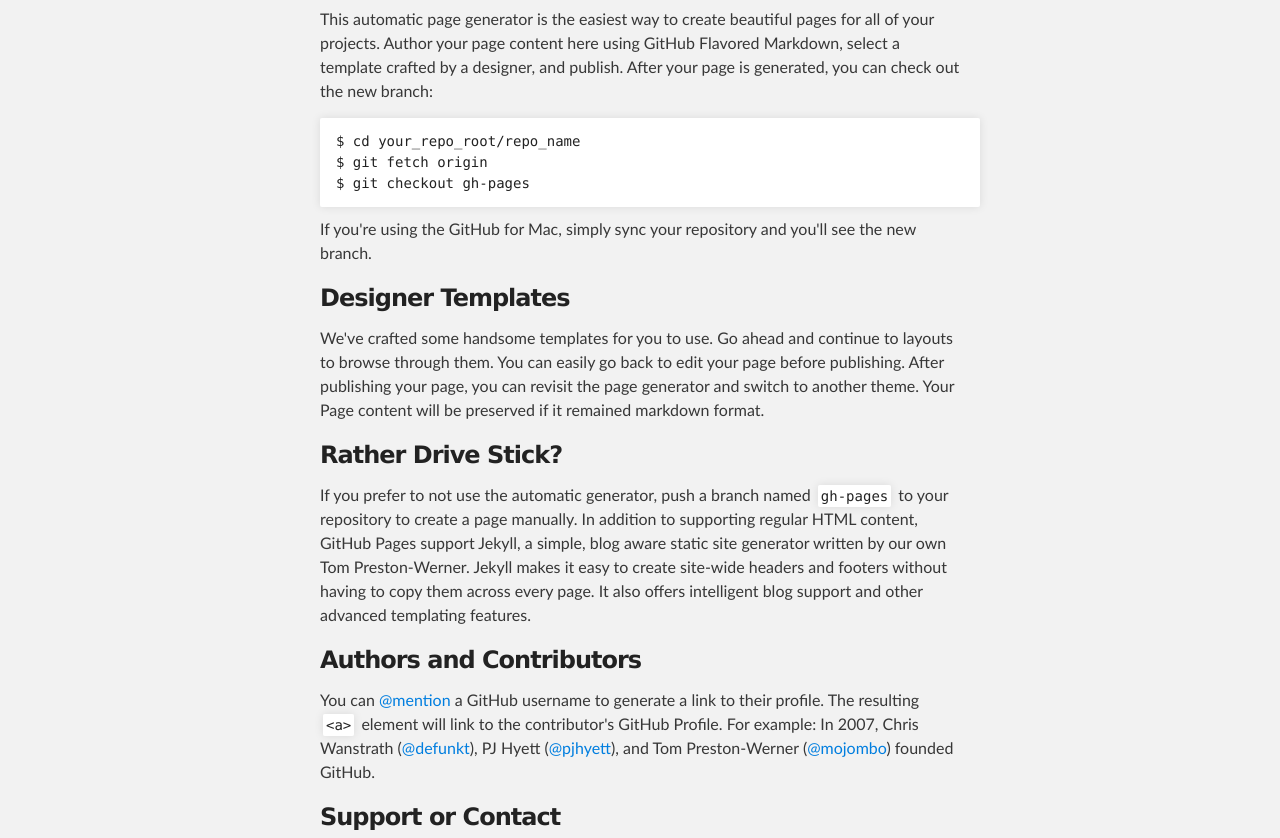
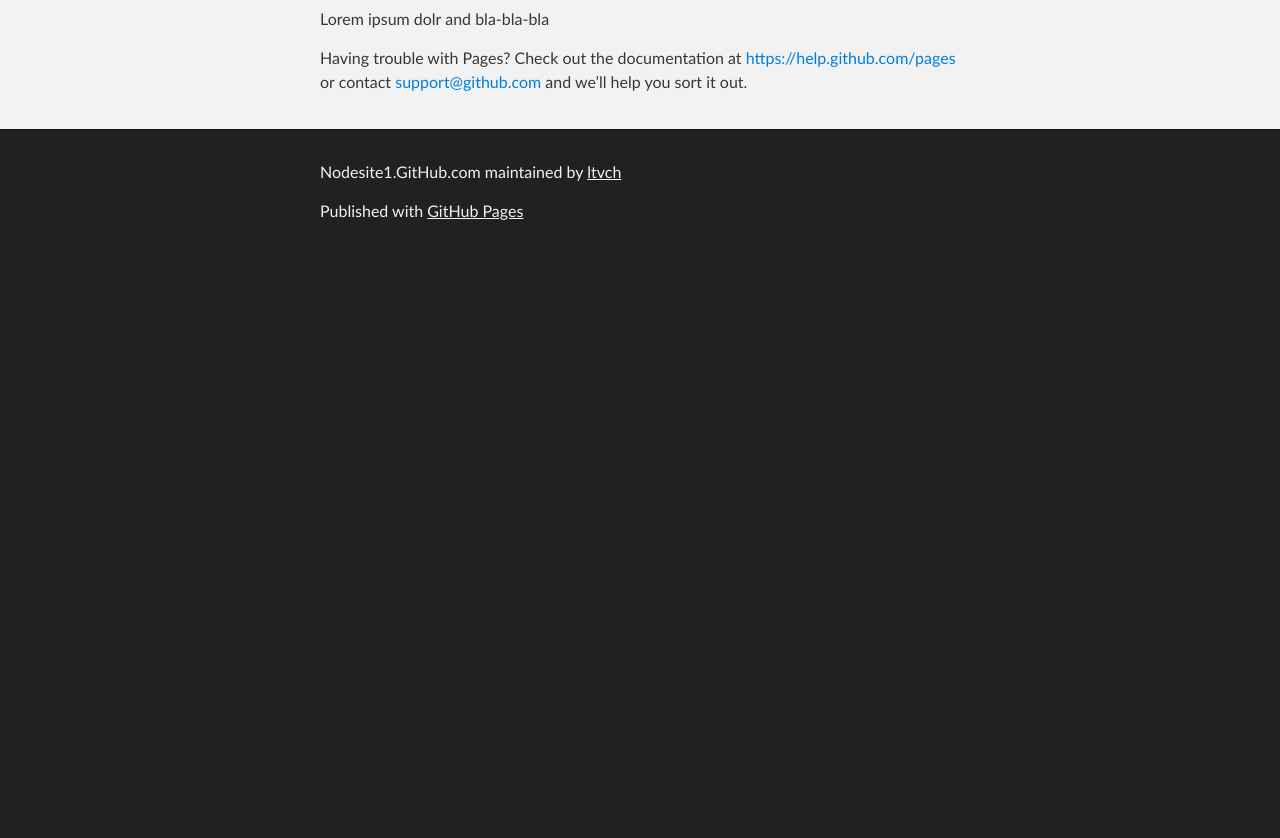
Before and after one commit to ltvch/nodesite1.github.com, a plain HTML site: page index.html in a window 1280 px wide. Shown: the part 299-1137 px from the top of the page. After the commit the page ends 800 px from the top, so only its background shows below. Drawn offline with Linux system fonts and the light colour scheme.

Commit message:
Clear page for understand WTF

```diff
--- a/index.html
+++ b/index.html
@@ -34,32 +34,7 @@
         <h3>
 <a id="welcome-to-github-pages" class="anchor" href="#welcome-to-github-pages" aria-hidden="true"><span class="octicon octicon-link"></span></a>Welcome to GitHub Pages.</h3>
 
-<p>This automatic page generator is the easiest way to create beautiful pages for all of your projects. Author your page content here using GitHub Flavored Markdown, select a template crafted by a designer, and publish. After your page is generated, you can check out the new branch:</p>
-
-<pre><code>$ cd your_repo_root/repo_name
-$ git fetch origin
-$ git checkout gh-pages
-</code></pre>
-
-<p>If you're using the GitHub for Mac, simply sync your repository and you'll see the new branch.</p>
-
-<h3>
-<a id="designer-templates" class="anchor" href="#designer-templates" aria-hidden="true"><span class="octicon octicon-link"></span></a>Designer Templates</h3>
-
-<p>We've crafted some handsome templates for you to use. Go ahead and continue to layouts to browse through them. You can easily go back to edit your page before publishing. After publishing your page, you can revisit the page generator and switch to another theme. Your Page content will be preserved if it remained markdown format.</p>
-
-<h3>
-<a id="rather-drive-stick" class="anchor" href="#rather-drive-stick" aria-hidden="true"><span class="octicon octicon-link"></span></a>Rather Drive Stick?</h3>
-
-<p>If you prefer to not use the automatic generator, push a branch named <code>gh-pages</code> to your repository to create a page manually. In addition to supporting regular HTML content, GitHub Pages support Jekyll, a simple, blog aware static site generator written by our own Tom Preston-Werner. Jekyll makes it easy to create site-wide headers and footers without having to copy them across every page. It also offers intelligent blog support and other advanced templating features.</p>
-
-<h3>
-<a id="authors-and-contributors" class="anchor" href="#authors-and-contributors" aria-hidden="true"><span class="octicon octicon-link"></span></a>Authors and Contributors</h3>
-
-<p>You can <a href="https://github.com/blog/821" class="user-mention">@mention</a> a GitHub username to generate a link to their profile. The resulting <code>&lt;a&gt;</code> element will link to the contributor's GitHub Profile. For example: In 2007, Chris Wanstrath (<a href="https://github.com/defunkt" class="user-mention">@defunkt</a>), PJ Hyett (<a href="https://github.com/pjhyett" class="user-mention">@pjhyett</a>), and Tom Preston-Werner (<a href="https://github.com/mojombo" class="user-mention">@mojombo</a>) founded GitHub.</p>
-
-<h3>
-<a id="support-or-contact" class="anchor" href="#support-or-contact" aria-hidden="true"><span class="octicon octicon-link"></span></a>Support or Contact</h3>
+<p>Lorem ipsum dolr and bla-bla-bla</p>
 
 <p>Having trouble with Pages? Check out the documentation at <a href="https://help.github.com/pages">https://help.github.com/pages</a> or contact <a href="mailto:support@github.com">support@github.com</a> and we’ll help you sort it out.</p>
       </section>
```
